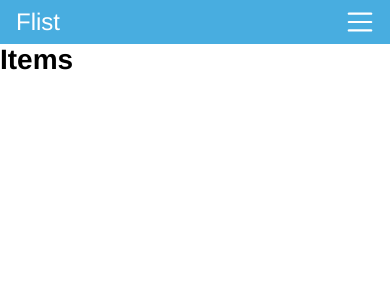
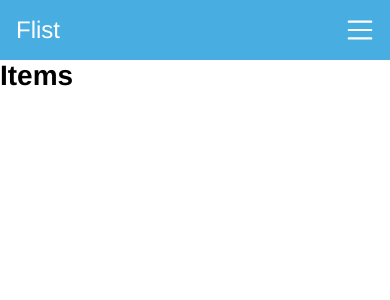
Before and after one commit to Ralph-08/flist, a React (Create React App) app: page /items in a window 390 px wide. Shown: the top 300 px of the page. Built offline with nearby package versions, Linux system fonts and the light colour scheme.

Commit message:
Refactored padding for mobile view

```diff
--- a/src/components/Navbar/Navbar.scss
+++ b/src/components/Navbar/Navbar.scss
@@ -22,7 +22,7 @@
 .nav {
   background-color: $primary-color;
   color: white;
-  padding: 0.5rem 1rem;
+  padding: 1rem;
   display: flex;
   justify-content: space-between;
   @include tablet {
```
